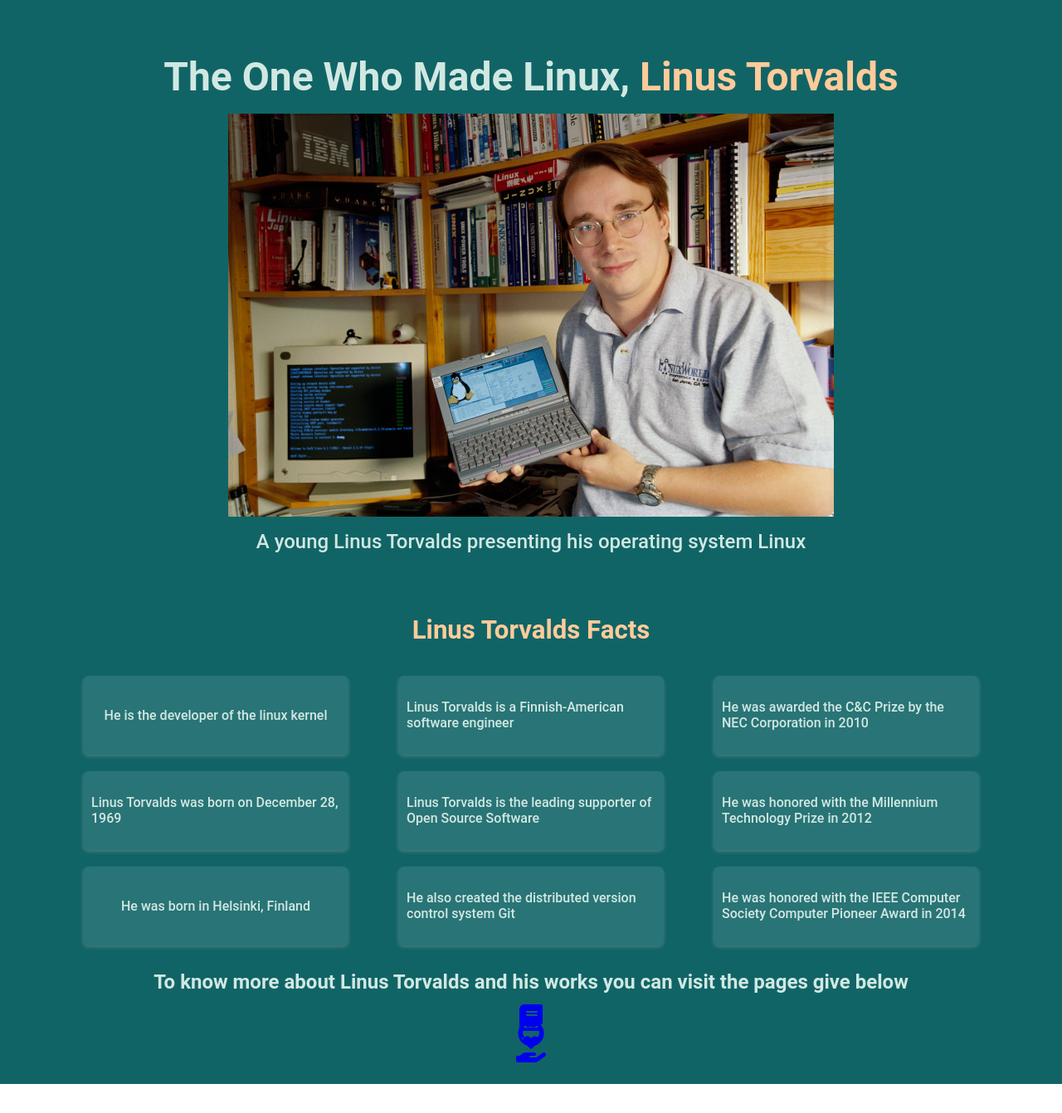
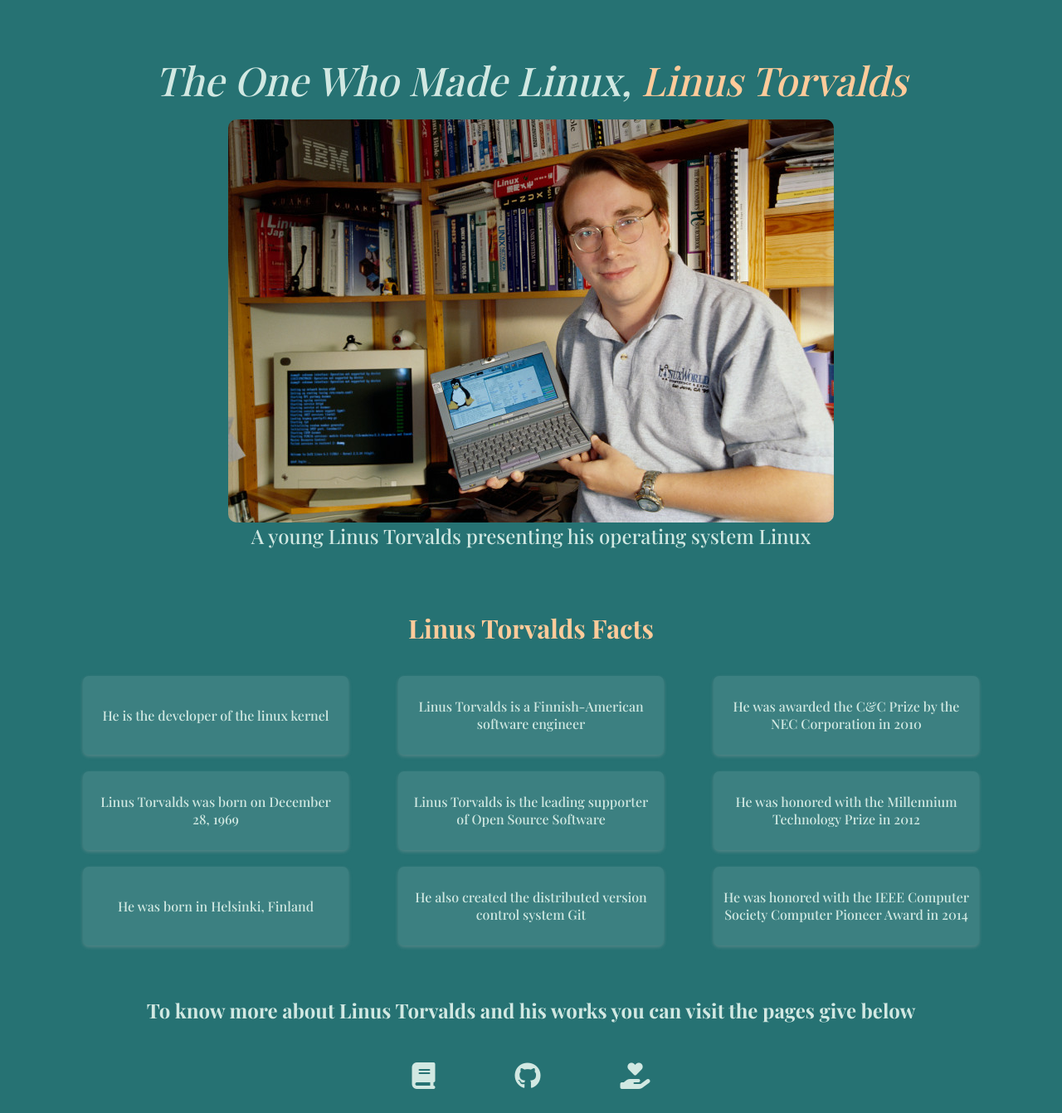
Before and after one commit to lalalance12/Tribute-Page, a plain HTML site: page index.html in a window 1280 px wide. Shown: the whole page at 83% size. Before the commit the page ends 1307 px from the top, so only its background shows below. Drawn offline with nearby package versions, Linux system fonts and the light colour scheme; a web font is replaced by a local one.

Commit message:
modified the styles especially the section of links

```diff
--- a/static/styles.css
+++ b/static/styles.css
@@ -26,18 +26,24 @@
     margin: 0;
     padding: 0;
     box-sizing: border-box;
+    background-color: #116566e8;
 }
 
 main {
-    background-color: #116466;
     color: #D1E8E2;
-    font-family: 'Roboto', sans-serif;
+    font-family: 'Playfair Display', serif;
     padding: 2rem;
     min-height: 100vh;
     display: flex;
     flex-direction: column;
     align-items: center;
     justify-content: center;
+}
+
+img{
+    border-radius: 10px;
+    max-width: 600px;
+    max-height: 600px;
 }
 
 .img-div{
@@ -48,7 +54,7 @@
 }
 
 .img-caption {
-    margin-top: 1rem;
+    margin-top: 0;
     font-size: 1.5rem;
     font-weight: 500;
 }
@@ -56,7 +62,8 @@
 #title{
     color: #D1E8E2;
     font-size: 3rem;
-    font-weight: 700;
+    font-weight: 500;
+    font-style: italic;
     margin-bottom: 1rem;
 }
 
@@ -70,6 +77,7 @@
     align-items: center;
     flex-direction: column;
     margin-top: 3rem;
+    margin-bottom: 2rem;
     font-size: 1.3rem;
     font-weight: 500;
 }
@@ -98,6 +106,7 @@
     width: 300px;
     display: flex;
     justify-content: center;
+    text-align: center;
     align-items: center;
     flex-direction: column;
     padding: 10px;
@@ -114,6 +123,13 @@
     display: flex;
     justify-content: center;
     align-items: center;
-    flex-direction: column;
+    flex-direction: row;
     margin-top: 1rem;
 }
+
+a{
+    color: #D1E8E2;
+    text-decoration: none;
+    font-weight: 500;
+    margin: 2rem 3rem;
+}
```
